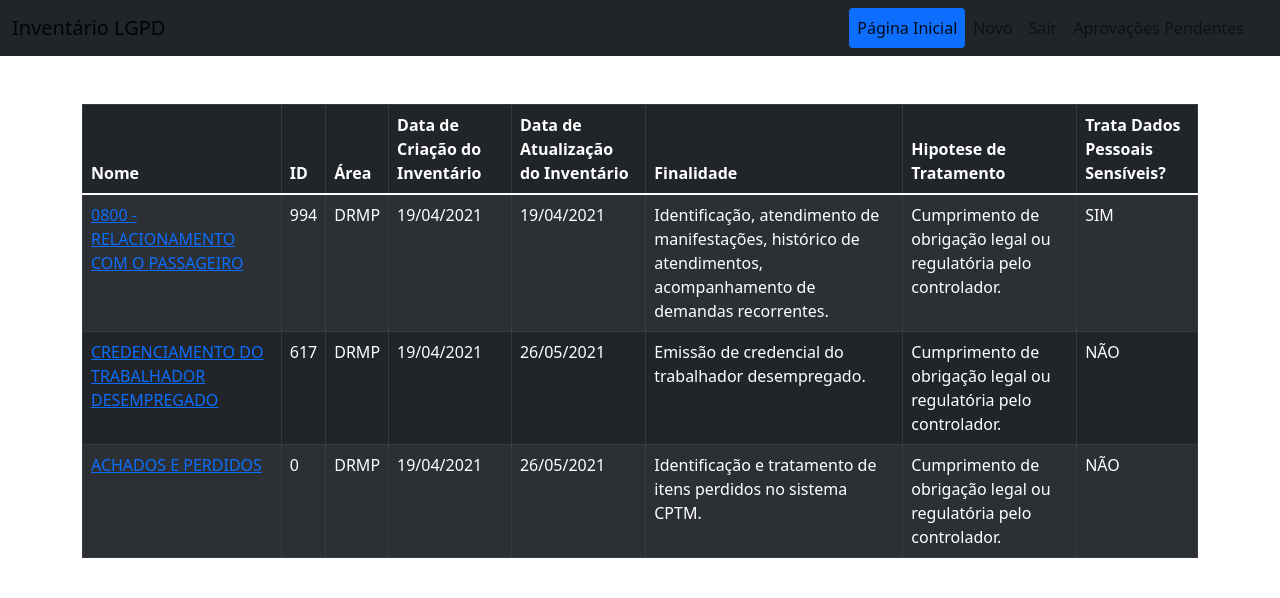
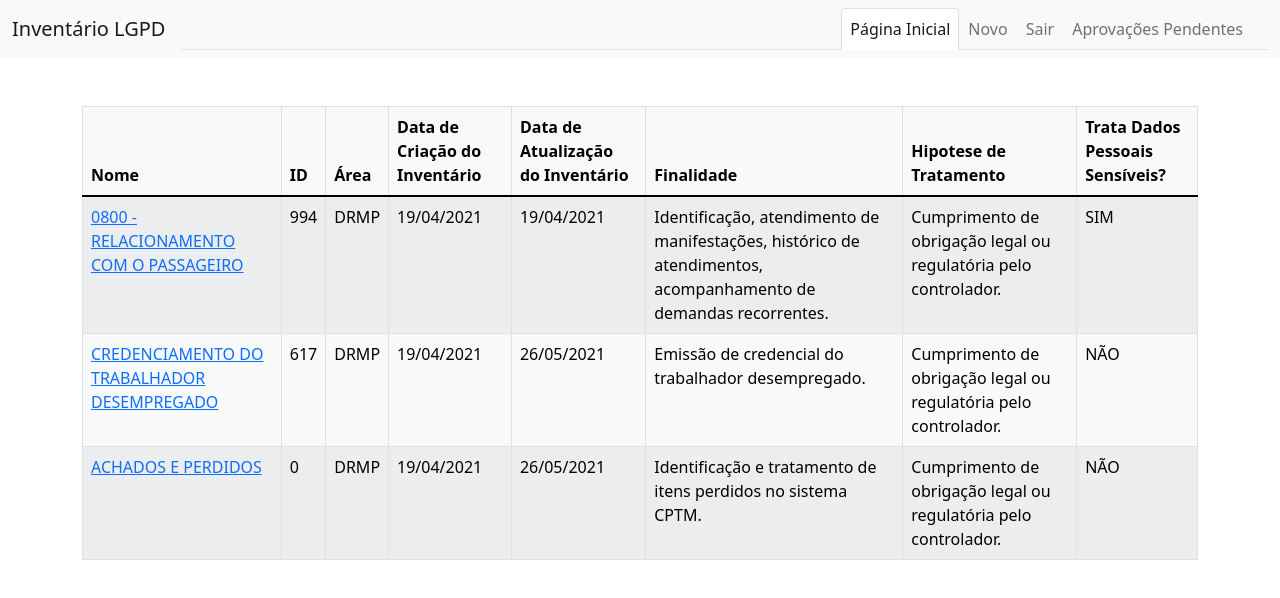
Before and after one commit to cyborg-nomade/inventario-lgpd-auto, a React (Create React App) app in the folder inventario-lgpd-frontend/: page /1/cases in a window 1280 px wide. Shown: the top 598 px of the page. Built offline with nearby package versions, Linux system fonts and the light colour scheme.

Commit message:
added some responsive features for mobile

```diff
--- a/inventario-lgpd-frontend/src/shared/components/CaseItem.js
+++ b/inventario-lgpd-frontend/src/shared/components/CaseItem.js
@@ -9,8 +9,6 @@ import { Link } from "react-router-dom";
  *
  */
 const CaseItem = (props) => {
-  console.log(props.item);
-
   return (
     <tr>
       <td>
--- a/inventario-lgpd-frontend/src/shared/components/CasesList.js
+++ b/inventario-lgpd-frontend/src/shared/components/CasesList.js
@@ -26,7 +26,7 @@ const CasesList = (props) => {
   }
 
   return (
-    <Table striped bordered hover variant="dark">
+    <Table striped bordered hover variant="light" responsive>
       <thead>
         <tr>
           <th>Nome</th>
--- a/inventario-lgpd-frontend/src/shared/components/nav/MainHeader.js
+++ b/inventario-lgpd-frontend/src/shared/components/nav/MainHeader.js
@@ -9,7 +9,7 @@ import NavLinks from "./NavLinks";
 const MainHeader = () => {
   return (
     <header>
-      <Navbar bg="dark" expand={"md"} collapseOnSelect>
+      <Navbar bg="light" expand={"md"} collapseOnSelect>
         <Container fluid>
           <Navbar.Brand as={Link} to="/">
             Inventário LGPD
@@ -18,7 +18,7 @@ const MainHeader = () => {
           <Navbar.Collapse id="responsive-navbar-nav">
             <Nav
               className="justify-content-end flex-grow-1 pe-3"
-              variant="pills"
+              variant="tabs"
             >
               <NavLinks />
             </Nav>
```
